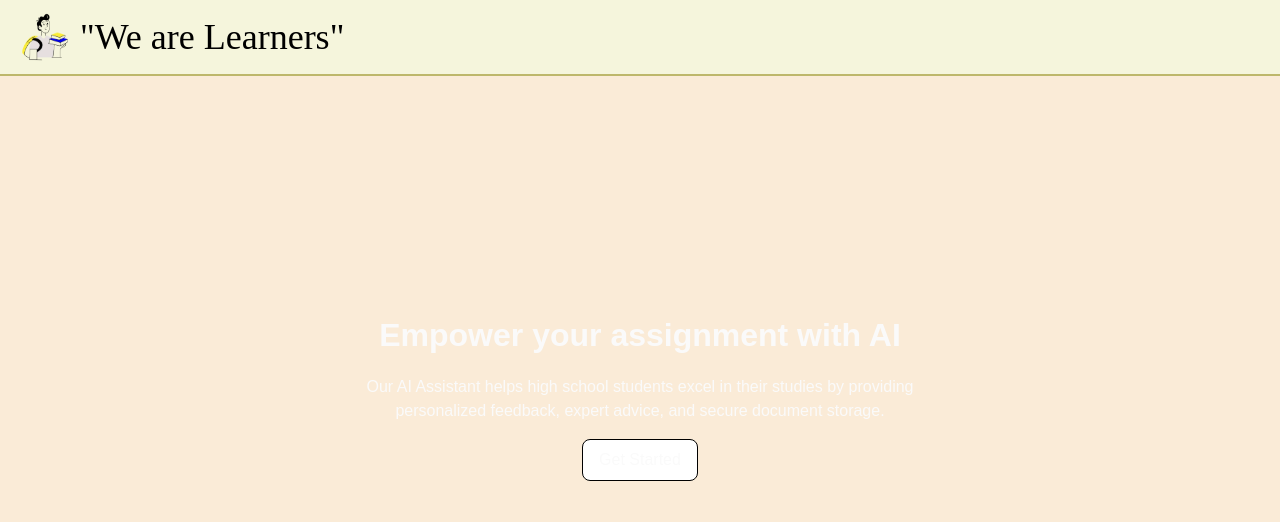
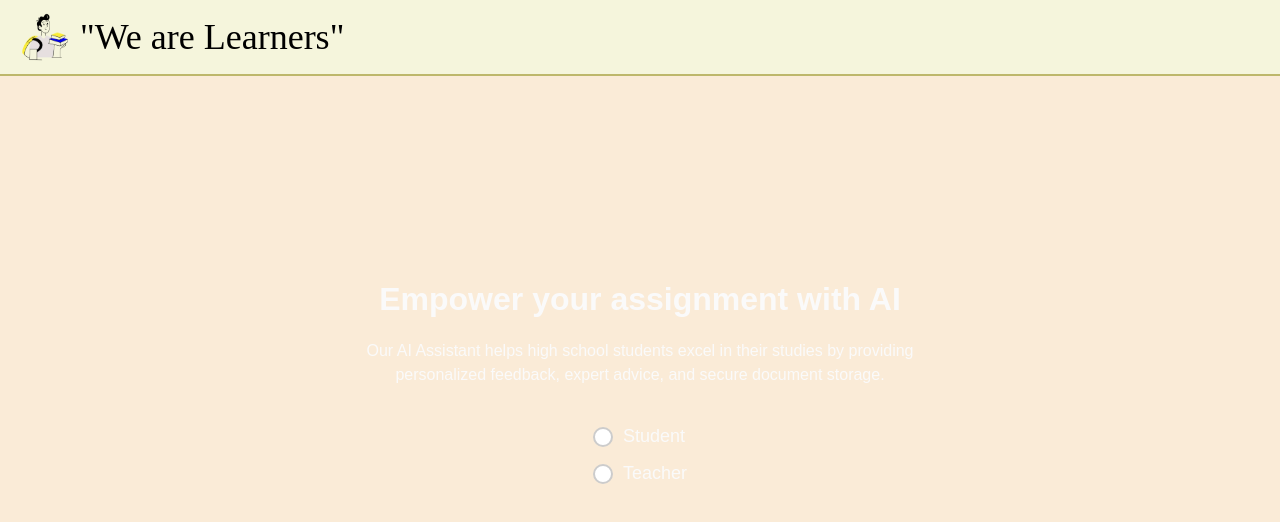
Before and after one commit to thecreatorclub/PathwayForExceptionalLearner_project1, a Next.js app: page / in a window 1280 px wide. Shown: the top 522 px of the page. Built offline with nearby package versions, Linux system fonts and the light colour scheme.

Commit message:
WelcomeP{age
Built of Divik's welcome page:
Added two Radios - (Teacher / Student)
 Store selection in Session Storage
 Redirect to given URLs To /chat for student, /assignment for teachers

```diff
--- a/src/app/globals.css
+++ b/src/app/globals.css
@@ -507,3 +507,62 @@ textarea#student-writing {
   background-color: white;
   color: black;
 }
+
+/* Custom radio buttons */
+.radio-container {
+  display: flex;
+  flex-direction: column;
+  align-items: flex-start;
+  margin: 20px 0;
+}
+
+.radio-label {
+  display: inline-flex;
+  align-items: center;
+  margin-bottom: 10px;
+  font-size: 18px;
+  cursor: pointer;
+}
+
+.radio-label input[type="radio"] {
+  appearance: none;
+  background-color: #fff;
+  margin-right: 10px;
+  border: 2px solid #ccc;
+  width: 20px;
+  height: 20px;
+  border-radius: 50%;
+  display: inline-block;
+  position: relative;
+}
+
+.radio-label input[type="radio"]:checked {
+  border-color: #4a90e2;
+}
+
+.radio-label input[type="radio"]:checked::before {
+  content: '';
+  width: 12px;
+  height: 12px;
+  background-color: #4a90e2;
+  border-radius: 50%;
+  position: absolute;
+  top: 2.5px;
+  left: 2px;
+}
+
+/* Transparent button */
+.intro-page-button {
+  margin-top: 20px;
+  padding: 10px 20px;
+  background-color: transparent; /* Transparent background */
+  color: #3b3c3d; /* Set the text color to your preferred color */
+  border: 2px solid #3b3c3d; /* Add a border to make it visible */
+  border-radius: 4px;
+  cursor: pointer;
+  font-size: 16px;
+}
+
+.intro-page-button:hover {
+  background-color: rgba(65, 67, 70, 0.1); /* Add a slight hover effect with transparency */
+}
--- a/src/app/page.tsx
+++ b/src/app/page.tsx
@@ -7,13 +7,37 @@ import logo from "./logofromfigma.png";
 
 const Page: React.FC = () => {
   const [isClient, setIsClient] = useState(false);
+  const [selectedOption, setSelectedOption] = useState<string>("");
+
   useEffect(() => {
     setIsClient(true);
+
+    const storedOption = sessionStorage.getItem("userRole");
+    if (storedOption) {
+      setSelectedOption(storedOption); // Restore the selection from sessionStorage
+    }
   }, []);
 
   if (!isClient) {
     return null;
   }
+
+  const handleOptionChange = (e: React.ChangeEvent<HTMLInputElement>) => {
+    const option = e.target.value;
+    setSelectedOption(option);
+    sessionStorage.setItem("userRole", option); // Store selection in sessionStorage
+  };
+
+
+  // Conditional link routing based on user type
+  const getRedirectUrl = () => {
+    if (selectedOption === "Teachers") {
+      return "/assignment"; // Redirect to the assignment editing page for teachers
+    } else if (selectedOption === "Students") {
+      return "/chat"; // Redirect to the chat page for students
+    }
+    return "#"; // Default URL if no option is selected
+  };
 
   return (
     <div className="page-container">
@@ -36,9 +60,39 @@ const Page: React.FC = () => {
           providing personalized feedback, expert advice, and secure document
           storage.
         </p>
-        <Link href={"/chat"}>
-          <button className="intro-page-button">Get Started</button>
-        </Link>
+
+        {/* Radio Button Implementation */}
+        <form className="radio-container">
+          <label className="radio-label">
+            <input
+              type="radio"
+              value="Students"
+              checked={selectedOption === "Students"}
+              onChange={handleOptionChange}
+            />
+            Student
+          </label>
+
+          <label className="radio-label">
+            <input
+              type="radio"
+              value="Teachers"
+              checked={selectedOption === "Teachers"}
+              onChange={handleOptionChange}
+            />
+            Teacher
+          </label>
+        </form>
+
+        {/* Conditional rendering based on selected option */}
+        {selectedOption && (
+          <Link href={getRedirectUrl()}>
+            <button className="intro-page-button">
+              Proceed to {selectedOption}
+            </button>
+          </Link>
+        )}
+
       </section>
     </div>
   );
```
